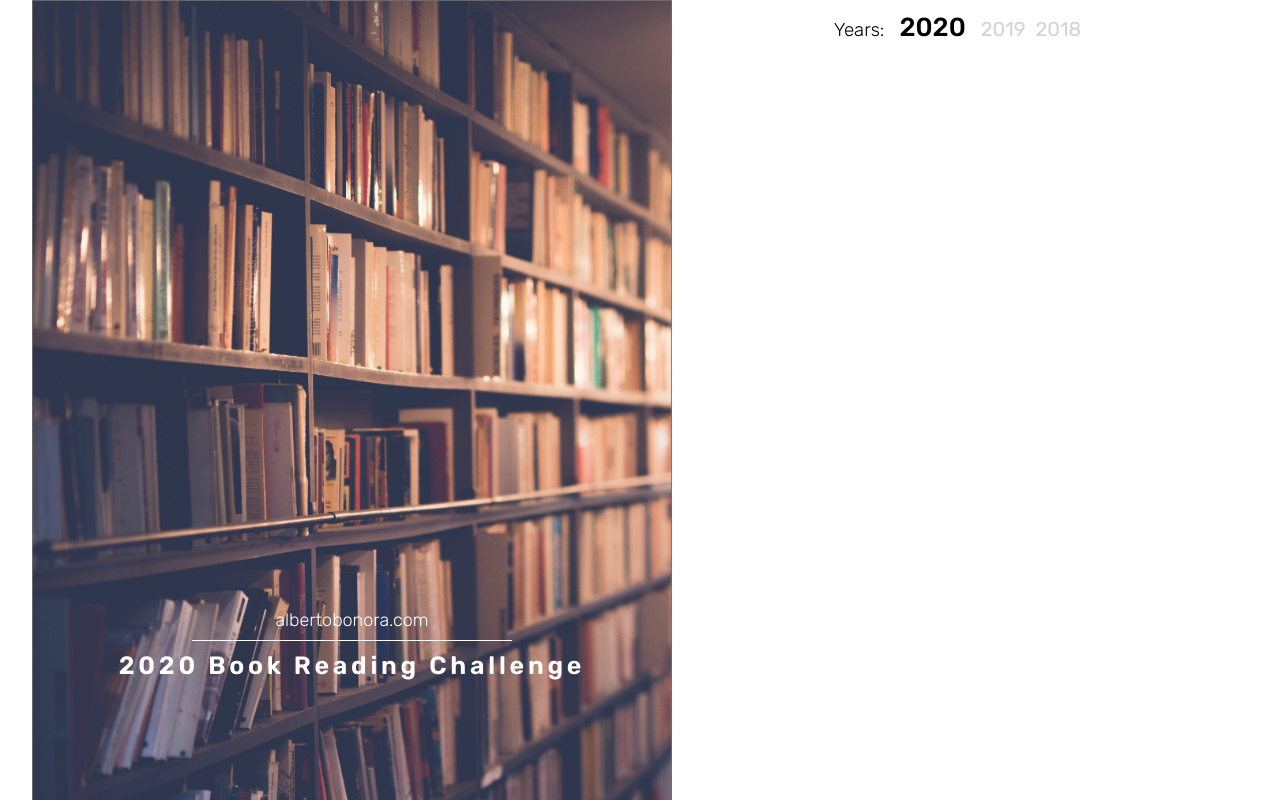
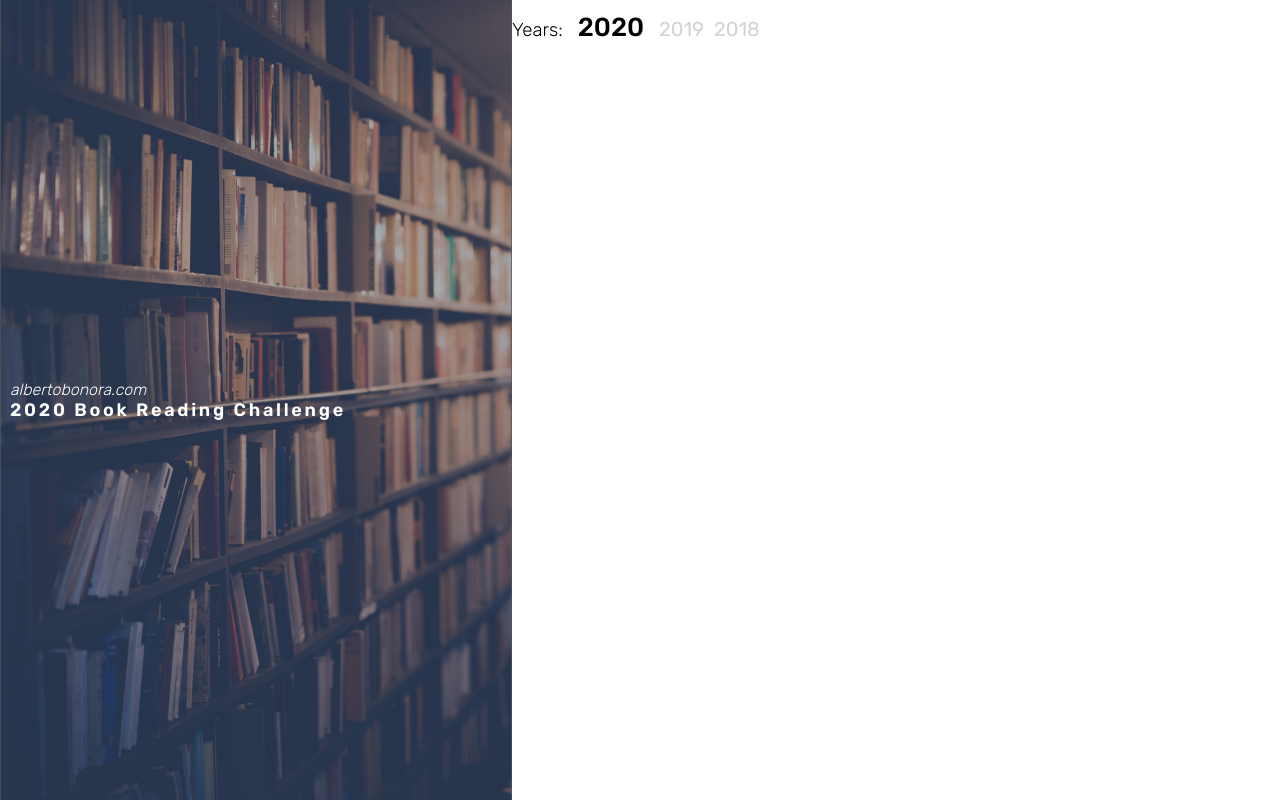
Before and after one commit to abonora/readingTrackerApp, a React (Create React App) app: page / in a window 1280 px wide. Built offline with nearby package versions, Linux system fonts and the light colour scheme.

Commit message:
vertically aligned landing text

```diff
--- a/src/App.scss
+++ b/src/App.scss
@@ -1,8 +1,9 @@
 @import url('https://fonts.googleapis.com/css?family=Rubik:300,400,500,600,700&display=swap');
 
 .App {
-  text-align: center;
+  //text-align: center;
   font-family: 'Rubik', sans-serif;
+  display: flex;
 }
 
 .App-logo {
--- a/src/components/Landing/Landing.scss
+++ b/src/components/Landing/Landing.scss
@@ -6,47 +6,74 @@
 
 .Landing{
     position: relative;
-    width: 50vw;
-    height: 100vh;
+    width: 100%;
+    height: 100px;
+    // width: 50vw;
+    // height: 100vh;
     overflow: hidden;
     background-image: url('landing-bg.png');
     background-repeat: no-repeat;
     background-size: cover;
+    background-position: center center;
     display: inline-block;
-    img{
-        max-width: 100%;
-        height: auto;
-        margin-top: -20px;
+
+    display: flex;
+    align-items: center;
+    justify-content: left;
+    &:before{
+        position: absolute;
+        top: 0;
+        left: 0;
+        z-index: 1;
+        content: '';
+        display: block;
+        width: 100%;
+        height: 100%;
+        background-color: rgba(29,51,77, .4);
     }
+
+    @media only screen and (min-width: 992px){
+        height: 100vh;
+        width: 40vw;
+    }
+    // img{
+    //     max-width: 100%;
+    //     height: auto;
+    //     margin-top: -20px;
+    // }
     .copyWrapper{
-        position: absolute;
-        bottom: 15vh;
-        color: white;
-        text-align: center;
-        width: 100%;
+        position: relative;
+        z-index: 2;
+        padding: 0 10px;
+        // position: absolute;
+        // bottom: 15vh;
+        // color: white;
+        // text-align: center;
+        // width: 100%;
         h1,
         h2{
             margin: 0;
             padding: 0;
         }
         h1{
-            @include fonts(300, 18px, white);
-            margin-bottom: 20px;
+            @include fonts(300, 16px, white);
+            //margin-bottom: 20px;
             position: relative;
-            &:after{
-                position: absolute;
-                left: 25%;
-                bottom: -10px;
-                //transform: translateY(-50%);
-                width: 50%;
-                height: 1px;
-                background-color: white;
-                content: '';
-                display: block;
-            }
+            font-style: italic;
+            // &:after{
+            //     position: absolute;
+            //     left: 25%;
+            //     bottom: -10px;
+            //     //transform: translateY(-50%);
+            //     width: 50%;
+            //     height: 1px;
+            //     background-color: white;
+            //     content: '';
+            //     display: block;
+            // }
         }
         h2{
-            @include fonts(600, 25px, white);
+            @include fonts(600, 18px, white);
             text-transform: capitalize;
             letter-spacing: 0.15em;
         }
```
